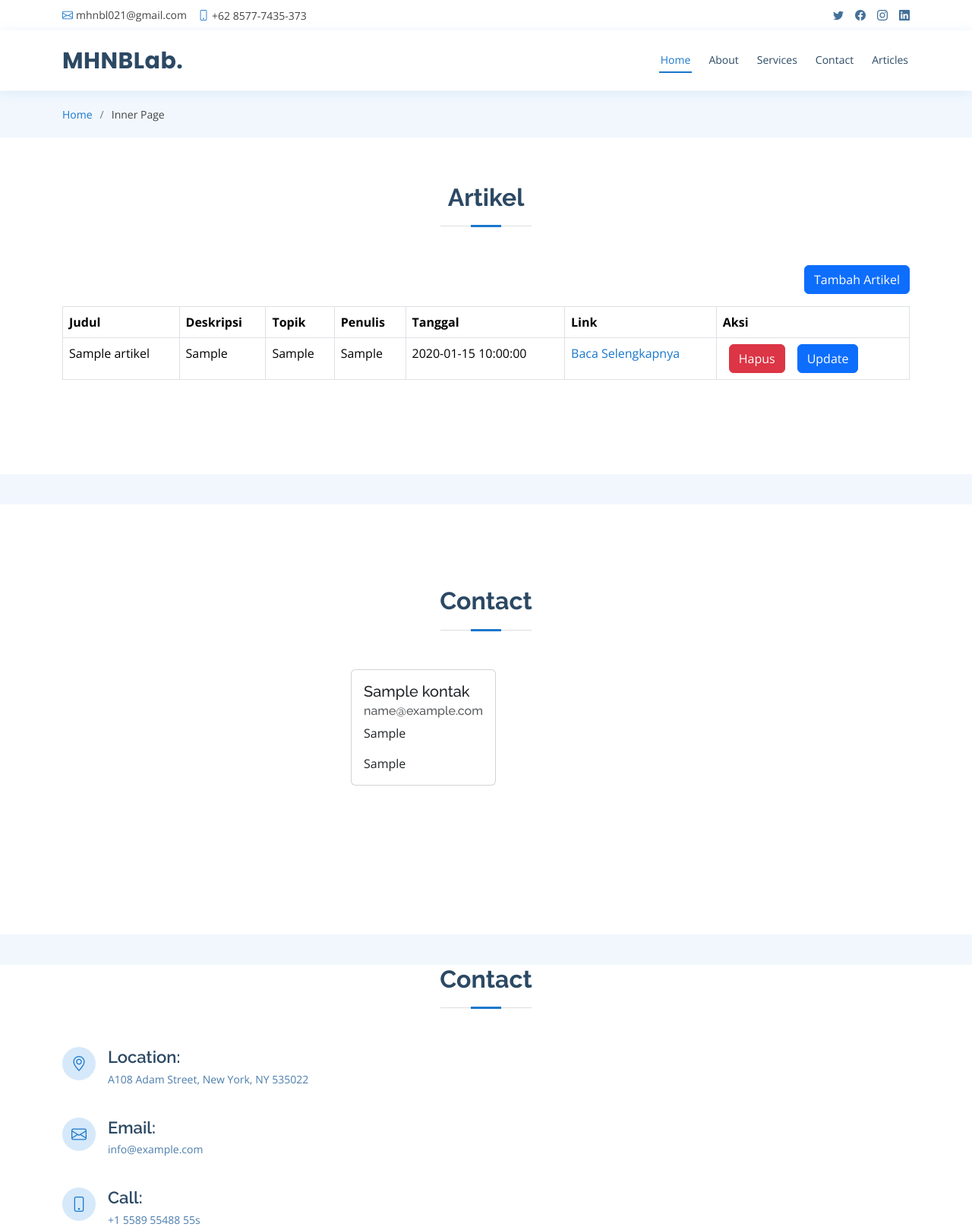
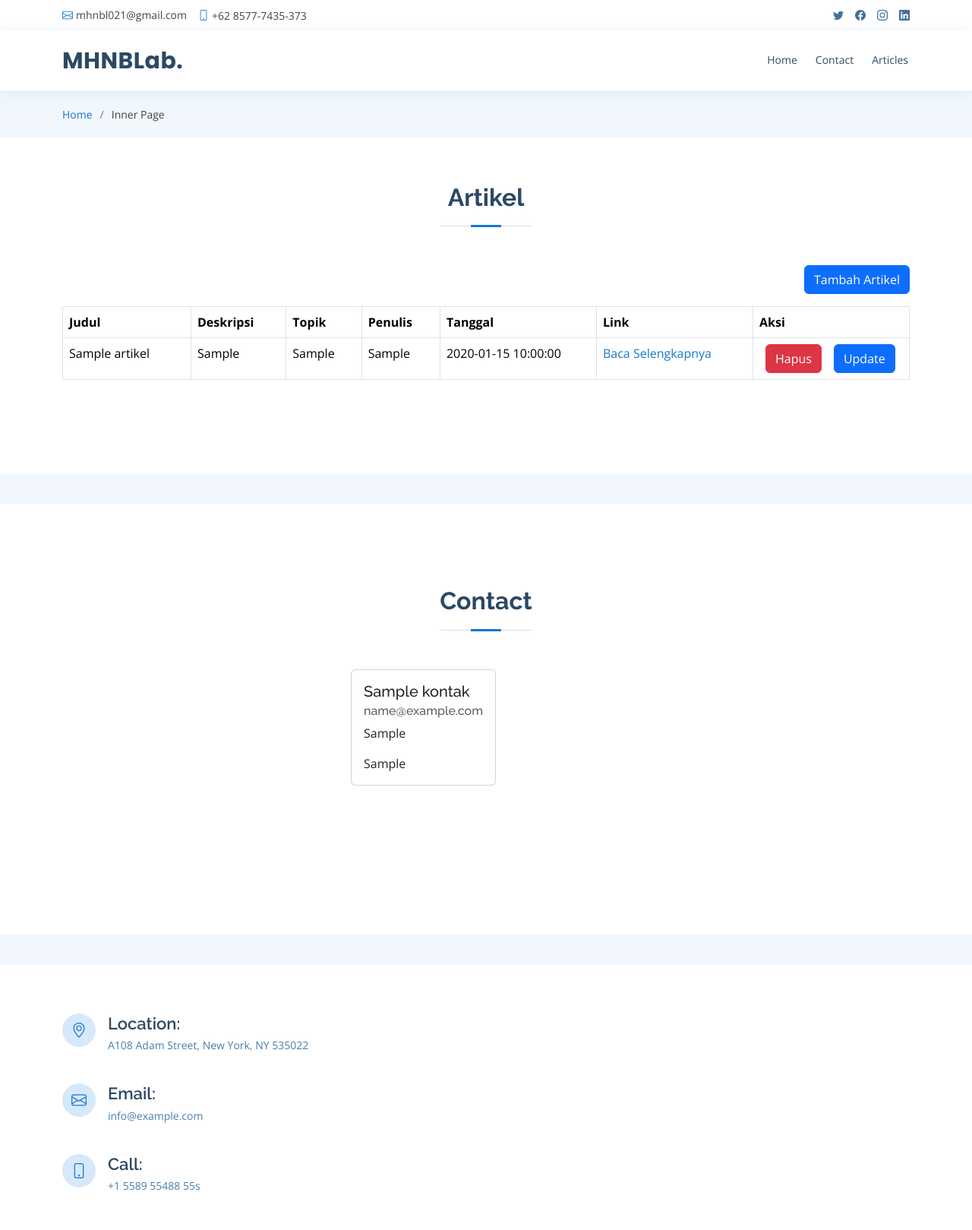
Before and after one commit to mhnbl/Muhammad-Nabil-46-WEB3, a PHP site: page /admin.php in a window 1280 px wide. Shown: the whole page at 76% size. Run offline with PHP 8.4, Linux system fonts and the light colour scheme; tables that the repository leaves empty or names only in its code hold one stand-in row (values such as "Sample post"); some libraries are stand-ins or nearby versions.

Commit message:
Fifth Commit

```diff
--- a/admin.php
+++ b/admin.php
@@ -46,6 +46,12 @@ $result = $conn->query($sql);
     .overlay-content {
       width: 50rem; /* Lebar overlay */
       }
+      .table-responsive .table td {
+        max-width: 150px;
+        white-space: nowrap;
+        overflow: hidden;
+        text-overflow: ellipsis;
+      }
   </style>
 
 </head>
@@ -74,10 +80,8 @@ $result = $conn->query($sql);
       <h1 class="logo me-auto"><a href="index.html">MHNBLab.</a></h1>
       <nav id="navbar" class="navbar order-last order-lg-0">
         <ul>
-          <li><a class="nav-link scrollto active" href="index.php">Home</a></li>
-          <li><a class="nav-link scrollto" href="#about">About</a></li>
-          <li><a class="nav-link scrollto" href="#services">Services</a></li>
-          <li><a class="nav-link scrollto" href="#contact">Contact</a></li>
+          <li><a class="nav-link scrollto" href="index.php">Home</a></li>
+          <li><a class="nav-link scrollto" href="#comments">Contact</a></li>
           <li><a href="Article.php" class="nav-link scrollto">Articles</a></li>
         </ul>
         <i class="bi bi-list mobile-nav-toggle"></i>
@@ -110,7 +114,7 @@ $result = $conn->query($sql);
     <div class="text-end mb-3">
       <button type="button" class="btn btn-primary" onclick="showOverlay('tambah')">Tambah Artikel</button>
     </div>
-    <div class="col-lg">
+    <div class="col-lg ">
       <div class="table-responsive">
         <table class="table table-bordered" id="articleTable">
           <thead>
@@ -276,14 +280,10 @@ $result = $conn->query($sql);
 <div class="breadcrumbs container-expand-lg"></div>
 <footer id="contact" class="contact">
       <div class="container">
-        <div class="section-title">
-          <h2>Contact</h2>
-        </div>
       </div>
-      <div class="container">
+      <div class="container py-5">
         <div class="row">
-
-          <div class="col-lg-4">
+          <div class="col-lg-4 pt-3">
             <div class="info">
               <div class="address">
                 <i class="bi bi-geo-alt"></i>
--- a/style.css
+++ b/style.css
@@ -29,7 +29,7 @@ background-color: #fff;
 padding: 30px;
 border-radius: 10px;
 box-shadow: 0px 0px 20px rgba(0, 0, 0, 0.2); /* Tambahkan efek bayangan */
-width: 100px; /* Lebar overlay */
+width: 400px;
 }
 
 .overlay-content h2 {
```
Also changed, not shown: Article.php (+7 -4 lines), index.php (+10 -5 lines).
